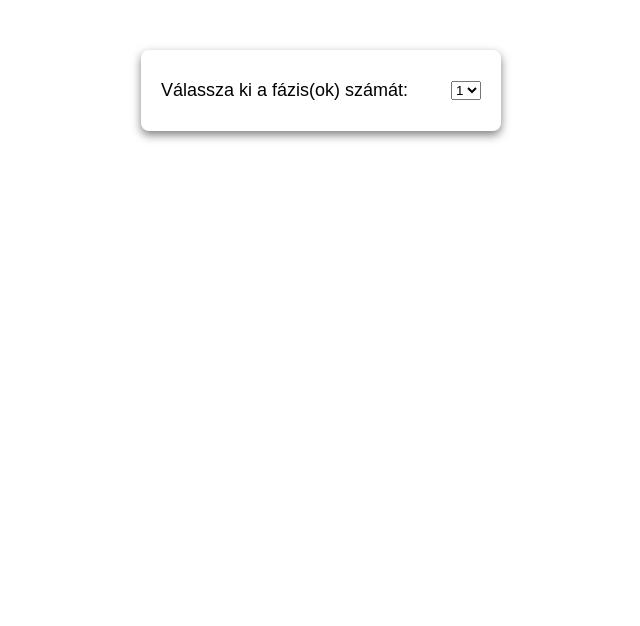
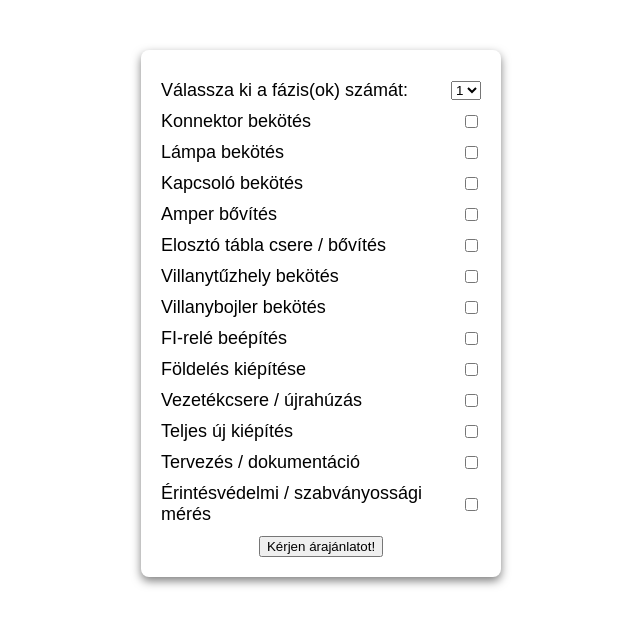
Before and after one commit to kkszki/company, a plain HTML site: page index.html in a window 1280 px wide. Shown: the whole page, without its empty margins (319-959 px from the left). Drawn offline with Linux system fonts and the light colour scheme.

Commit message:
Update index.html
Bővítés alap kérésekkel

```diff
--- a/index.html
+++ b/index.html
@@ -38,6 +38,25 @@
             </select>
         </div>
 
+         <!-- Alap villanyszerelési opciók -->
+        <div class="form-row"><label for="konnektor">Konnektor bekötés</label><input type="checkbox" id="konnektor" name="konnektor"></div>
+        <div class="form-row"><label for="lampa">Lámpa bekötés</label><input type="checkbox" id="lampa" name="lampa"></div>
+        <div class="form-row"><label for="kapcsolo">Kapcsoló bekötés</label><input type="checkbox" id="kapcsolo" name="kapcsolo"></div>
+        <div class="form-row"><label for="amper">Amper bővítés</label><input type="checkbox" id="amper" name="amper"></div>
+        <div class="form-row"><label for="eloszto">Elosztó tábla csere / bővítés</label><input type="checkbox" id="eloszto" name="eloszto"></div>
+        <div class="form-row"><label for="villanytuzhely">Villanytűzhely bekötés</label><input type="checkbox" id="villanytuzhely" name="villanytuzhely"></div>
+        <div class="form-row"><label for="bojler">Villanybojler bekötés</label><input type="checkbox" id="bojler" name="bojler"></div>
+        <div class="form-row"><label for="fi-rele">FI-relé beépítés</label><input type="checkbox" id="fi-rele" name="fi-rele"></div>
+        <div class="form-row"><label for="foldeles">Földelés kiépítése</label><input type="checkbox" id="foldeles" name="foldeles"></div>
+        <div class="form-row"><label for="vezetekcsere">Vezetékcsere / újrahúzás</label><input type="checkbox" id="vezetekcsere" name="vezetekcsere"></div>
+        <div class="form-row"><label for="ujkiadas">Teljes új kiépítés</label><input type="checkbox" id="ujkiadas" name="ujkiadas"></div>
+        <div class="form-row"><label for="terv">Tervezés / dokumentáció</label><input type="checkbox" id="terv" name="terv"></div>
+        <div class="form-row"><label for="meres">Érintésvédelmi / szabványossági mérés</label><input type="checkbox" id="meres" name="meres"></div>
+
+        <!-- ÚJ: Okosotthon és AI lehetőségek -->
+
+       <div  style="text-align: center;"> <input type="submit" name="submit" value="Kérjen árajánlatot!"></div>
+
       </form>
 
 </body>
```
